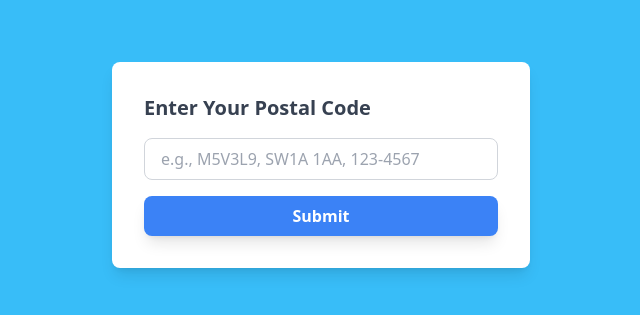
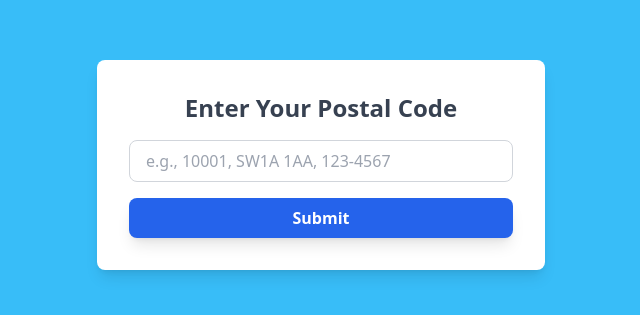
Before and after one commit to ChongYuHau/cprg306-weather-app, a Next.js app: page /components in a window 1280 px wide. Shown: the part 235-550 px from the top of the page, without its empty margins (319-959 px from the left). Built offline with nearby package versions, Linux system fonts and the light colour scheme.

Commit message:
changed_styling

```diff
--- a/app/components/postal_code_input.js
+++ b/app/components/postal_code_input.js
@@ -7,8 +7,6 @@ export default function PostalCodeInput({ onSubmit }) {
 
   const handleSubmit = (e) => {
     e.preventDefault();
-
-
     if (!/^[A-Za-z0-9\s\-]+$/.test(postalCode)) {
       setError(true);
       return;
@@ -20,8 +18,8 @@ export default function PostalCodeInput({ onSubmit }) {
   };
 
   return (
-    <div className="bg-white rounded-lg shadow-lg p-8">
-      <h1 className="text-xl font-bold text-gray-700 mb-4">Enter Your Postal Code</h1>
+    <div className="bg-white rounded-lg shadow-lg p-8 max-w-md w-full">
+      <h1 className="text-2xl font-bold text-gray-700 mb-4 text-center">Enter Your Postal Code</h1>
       <form onSubmit={handleSubmit} className="space-y-4">
         <input
           type="text"
@@ -30,12 +28,12 @@ export default function PostalCodeInput({ onSubmit }) {
             setPostalCode(e.target.value);
             setError(false);
           }}
-          placeholder="e.g., M5V3L9, SW1A 1AA, 123-4567"
+          placeholder="e.g., 10001, SW1A 1AA, 123-4567"
           className="w-full px-4 py-2 border border-gray-300 rounded-lg focus:outline-none focus:ring-2 focus:ring-blue-500"
         />
         <button
           type="submit"
-          className="w-full bg-blue-500 text-white font-bold py-2 px-4 rounded-lg shadow-lg hover:bg-blue-600 transition duration-300"
+          className="w-full bg-blue-600 text-white font-bold py-2 px-4 rounded-lg shadow-lg hover:bg-blue-700 transition duration-300"
         >
           Submit
         </button>
```
